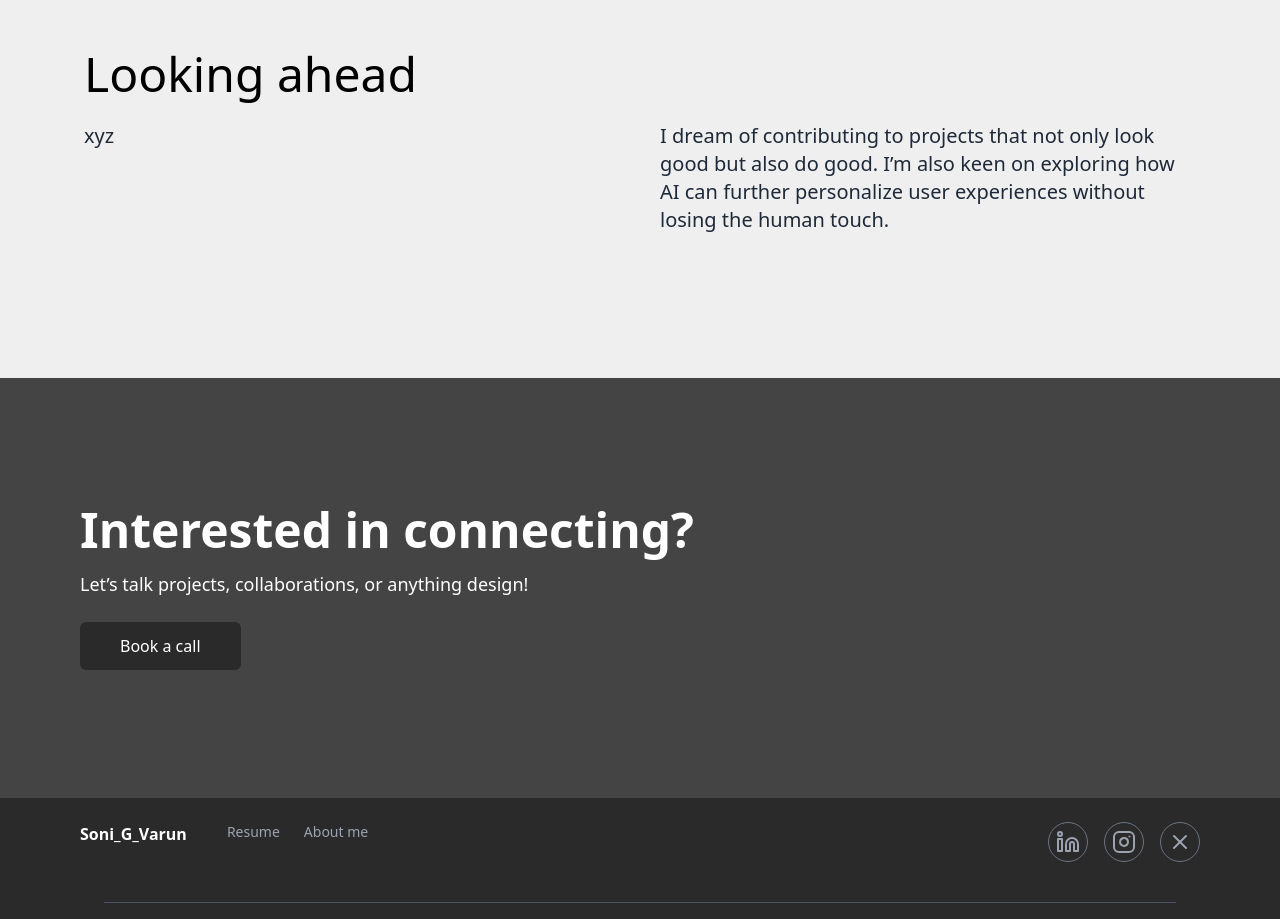
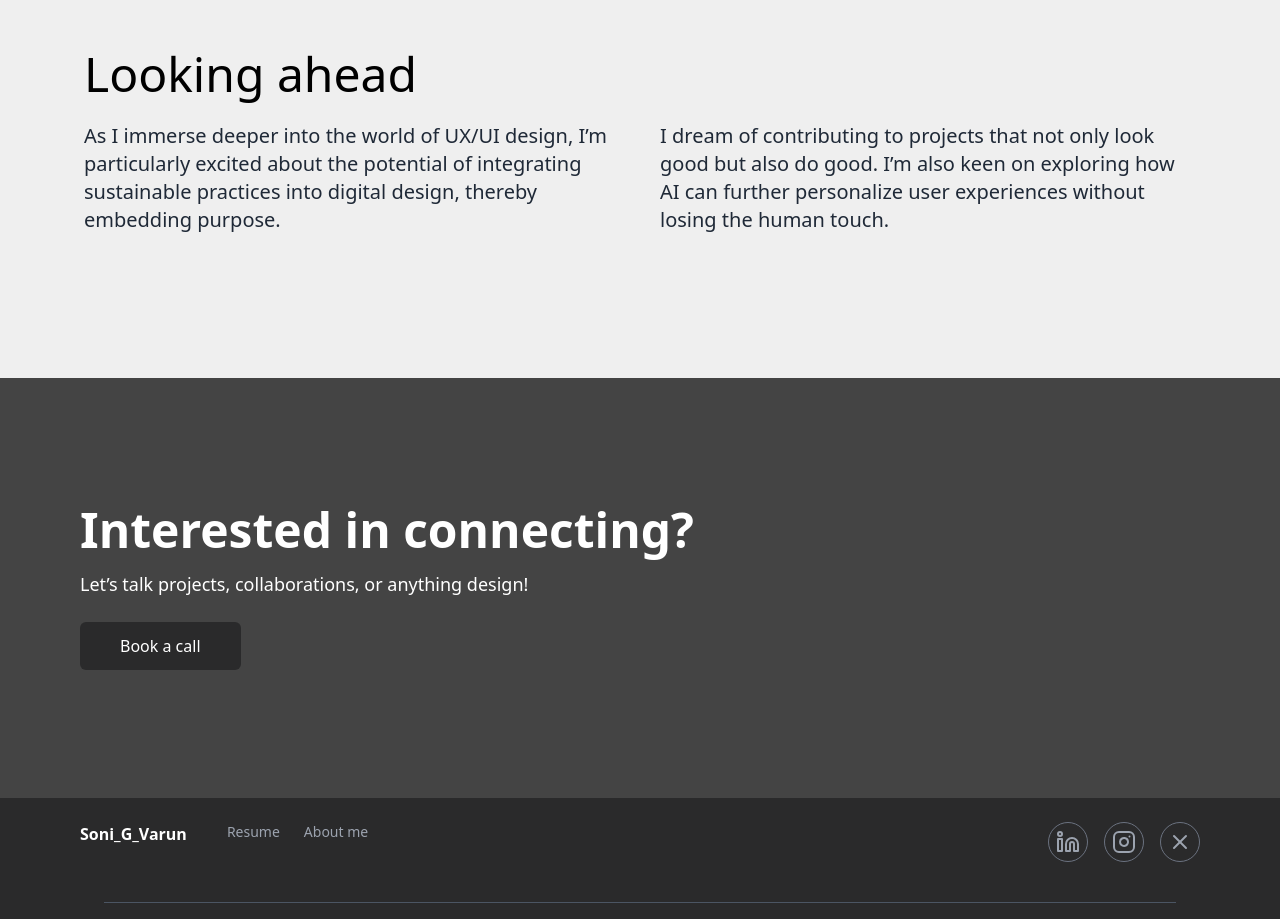
Before and after one commit to bhumikadangayach/portfolio-varun, a React (Vite) app: page /AboutSection in a window 1280 px wide. Shown: the part 1000-1919 px from the top of the page. Built offline with nearby package versions, Linux system fonts and the light colour scheme.

Commit message:
some more changes

```diff
--- a/src/components/aboutsection.jsx
+++ b/src/components/aboutsection.jsx
@@ -57,7 +57,10 @@ export default function AboutSection() {
           <h2 className="text-5xl md:text-5xl text-left px-5 mb-6">Looking ahead</h2>
           <div className="md:flex md:gap-10 text-lg md:text-xl px-5 pb-20 text-left text-gray-800 leading-relaxed">
             <p className="md:w-1/2">
-              xyz
+              As I immerse deeper into the world of UX/UI design, I’m
+              particularly excited about the potential of integrating
+              sustainable practices into digital design, thereby embedding
+              purpose.
             </p>
             <p className="md:w-1/2 mt-6 md:mt-0">
               I dream of contributing to projects that not only look good but
--- a/src/components/hero.jsx
+++ b/src/components/hero.jsx
@@ -15,7 +15,7 @@ const Hero = () => {
 
       {/* Main Heading */}
       <h1 className="text-2xl md:text-6xl leading-snug">
-        I'm Varun Soni, The{" "}
+        jfbdauibfaegjn I'm Varun Soni, The{" "}
         <span className="italic font-normal">Tolerable</span> UI/UX Designer
         (from India
         <span className="text-sm ml-1 font-normal">
```
